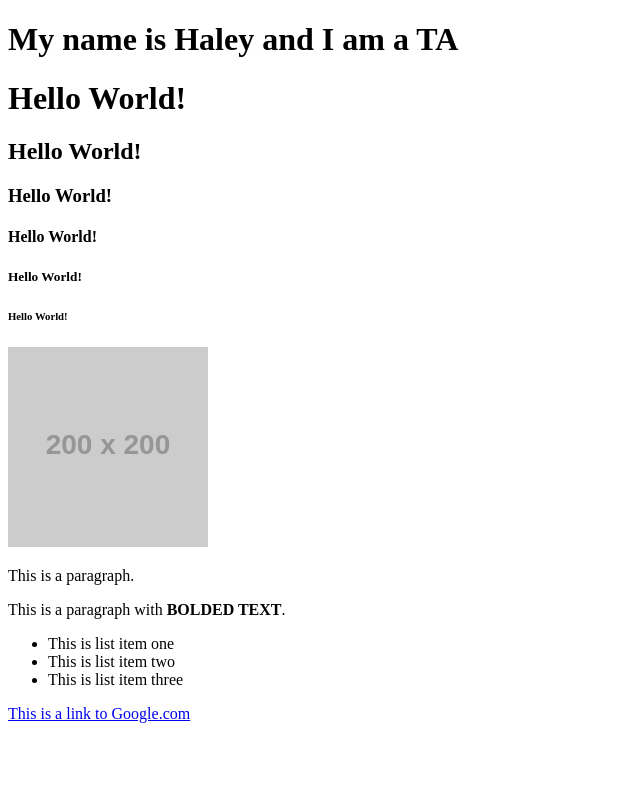
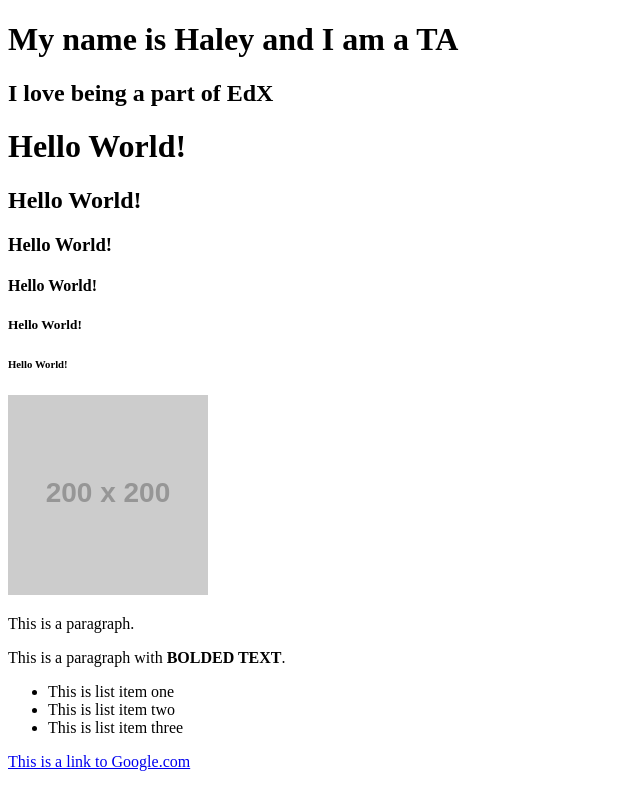
Before and after one commit to haleytelega/Class-1.1, a plain HTML site: page index.html in a window 1280 px wide. Shown: the whole page, without its empty margins (0-640 px from the left). Drawn offline with Linux system fonts and the light colour scheme; placeholder pictures from the web are drawn by us.

Commit message:
added more

```diff
--- a/index.html
+++ b/index.html
@@ -9,6 +9,7 @@
   <body>
     <header>
         <h1>My name is Haley and I am a TA</h1>
+        <h2>I love being a part of EdX</h2>
       <!-- Headers -->
       <h1>Hello World!</h1>
       <h2>Hello World!</h2>
```
